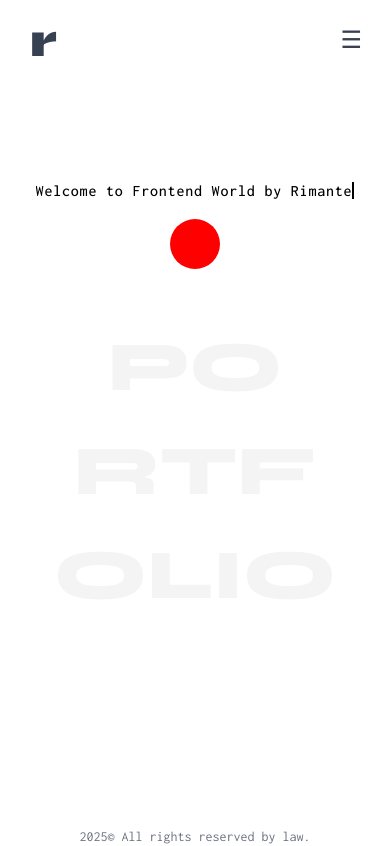
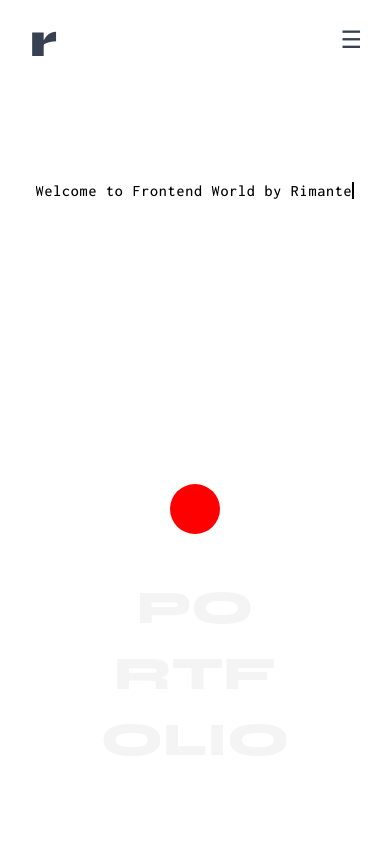
Before and after one commit to Rimante11/portfolio, a Next.js app: page / in a window 390 px wide. Shown: the top 846 px of the page. Built offline with nearby package versions, Linux system fonts and the light colour scheme.

Commit message:
conatct form fix

```diff
--- a/src/components/ContactForm.tsx
+++ b/src/components/ContactForm.tsx
@@ -71,9 +71,16 @@ const Form = styled.form`
   gap: 1rem;
   width: 100%;
   max-width: 500px;
-  margin: 2rem auto;
-  padding: 1rem;
+  margin: 1rem auto;
+  padding: 0.5rem;
   transition: opacity 0.3s ease;
+
+  @media (max-width: 768px) {
+    max-width: 95%;
+    margin: 0.5rem auto;
+    padding: 0.25rem;
+    gap: 0.75rem;
+  }
 `;
 
 const Input = styled.input`
@@ -94,6 +101,11 @@ const Input = styled.input`
     outline: none;
     border-bottom-color: #3b82f6;
   }
+
+  @media (max-width: 768px) {
+    padding: 0.5rem;
+    font-size: 16px; /* Prevents zoom on iOS */
+  }
 `;
 
 const TextArea = styled.textarea`
@@ -110,6 +122,12 @@ const TextArea = styled.textarea`
   &:focus {
     outline: none;
     border-color: #3b82f6;
+  }
+
+  @media (max-width: 768px) {
+    padding: 0.5rem;
+    font-size: 16px; /* Prevents zoom on iOS */
+    min-height: 120px;
   }
 `;
 
@@ -131,6 +149,11 @@ const Button = styled.button`
   &:disabled {
     background-color: #9ca3af;
     cursor: not-allowed;
+  }
+
+  @media (max-width: 768px) {
+    padding: 0.6rem 1.2rem;
+    font-size: 16px; /* Prevents zoom on iOS */
   }
 `;
 
@@ -211,7 +234,11 @@ const ContactForm = () => {
   }
 
   return (
-    <div className="flex flex-col items-center justify-center">
+    <div className="flex flex-col items-center justify-center" style={{
+      minHeight: '100vh',
+      padding: '1rem',
+      boxSizing: 'border-box'
+    }}>
       <TooltipContainer>
         <RedDot onClick={handleDotClick} $isFlipped={isFlipped} />
         <Tooltip $hideTooltip={showForm}>Get in touch</Tooltip>
@@ -225,10 +252,10 @@ const ContactForm = () => {
         }}>
           <p style={{
             color: '#f4f4f4',
-            fontSize: 'clamp(3rem, 18vw, 10rem)',
+            fontSize: 'clamp(2rem, 12vw, 10rem)',
             fontFamily: 'Syne, sans-serif',
             fontWeight: '800',
-            margin: '20px 0',
+            margin: '10px 0',
             lineHeight: '1.2',
             textShadow: `
               1px 1px 2px #ffffff,
@@ -241,10 +268,10 @@ const ContactForm = () => {
           </p>
           <p style={{
             color: '#f4f4f4',
-            fontSize: 'clamp(3rem, 18vw, 10rem)',
+            fontSize: 'clamp(2rem, 12vw, 10rem)',
             fontFamily: 'Syne, sans-serif',
             fontWeight: '800',
-            margin: '20px 0',
+            margin: '10px 0',
             lineHeight: '1.2',
             textShadow: `
               1px 1px 2px #ffffff,
@@ -257,10 +284,10 @@ const ContactForm = () => {
           </p>
           <p style={{
             color: '#f4f4f4',
-            fontSize: 'clamp(3rem, 18vw, 10rem)',
+            fontSize: 'clamp(2rem, 12vw, 10rem)',
             fontFamily: 'Syne, sans-serif',
             fontWeight: '800',
-            margin: '20px 0',
+            margin: '10px 0',
             lineHeight: '1.2',
             textShadow: `
               1px 1px 2px #ffffff,
```
